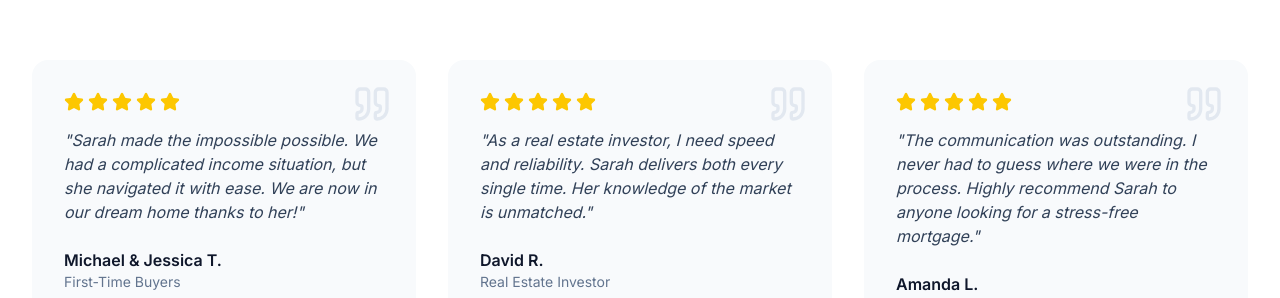
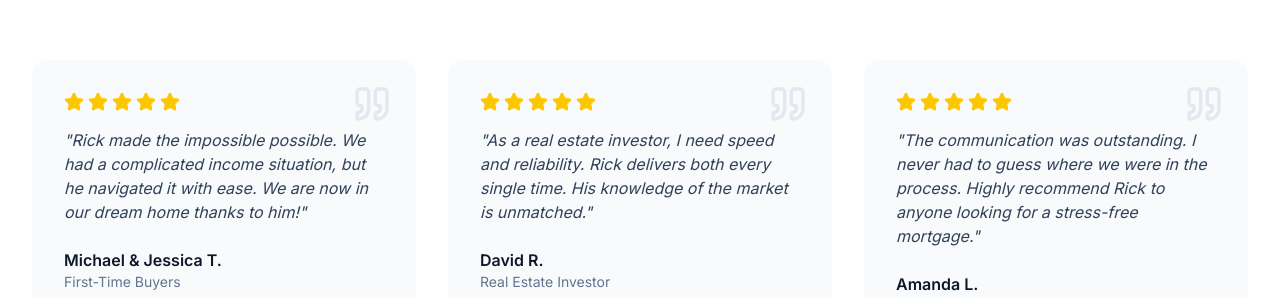
Before and after one commit to astraluxeindustries/rick-grassi, a React (Vite) app in the folder premium-mortgage-officer/: page / in a window 1280 px wide. Shown: the part 2929-3227 px from the top of the page. Built offline with nearby package versions, Linux system fonts and the light colour scheme; a web font is replaced by a local one.

Commit message:
Update Testimonials.tsx

```diff
--- a/premium-mortgage-officer/src/components/Testimonials.tsx
+++ b/premium-mortgage-officer/src/components/Testimonials.tsx
@@ -5,17 +5,17 @@ import { Button } from './ui/Button';
 export const Testimonials = () => {
   const reviews = [
     {
-      text: "Sarah made the impossible possible. We had a complicated income situation, but she navigated it with ease. We are now in our dream home thanks to her!",
+      text: "Rick made the impossible possible. We had a complicated income situation, but he navigated it with ease. We are now in our dream home thanks to him!",
       author: "Michael & Jessica T.",
       type: "First-Time Buyers"
     },
     {
-      text: "As a real estate investor, I need speed and reliability. Sarah delivers both every single time. Her knowledge of the market is unmatched.",
+      text: "As a real estate investor, I need speed and reliability. Rick delivers both every single time. His knowledge of the market is unmatched.",
       author: "David R.",
       type: "Real Estate Investor"
     },
     {
-      text: "The communication was outstanding. I never had to guess where we were in the process. Highly recommend Sarah to anyone looking for a stress-free mortgage.",
+      text: "The communication was outstanding. I never had to guess where we were in the process. Highly recommend Rick to anyone looking for a stress-free mortgage.",
       author: "Amanda L.",
       type: "Refinance Client"
     }
```
